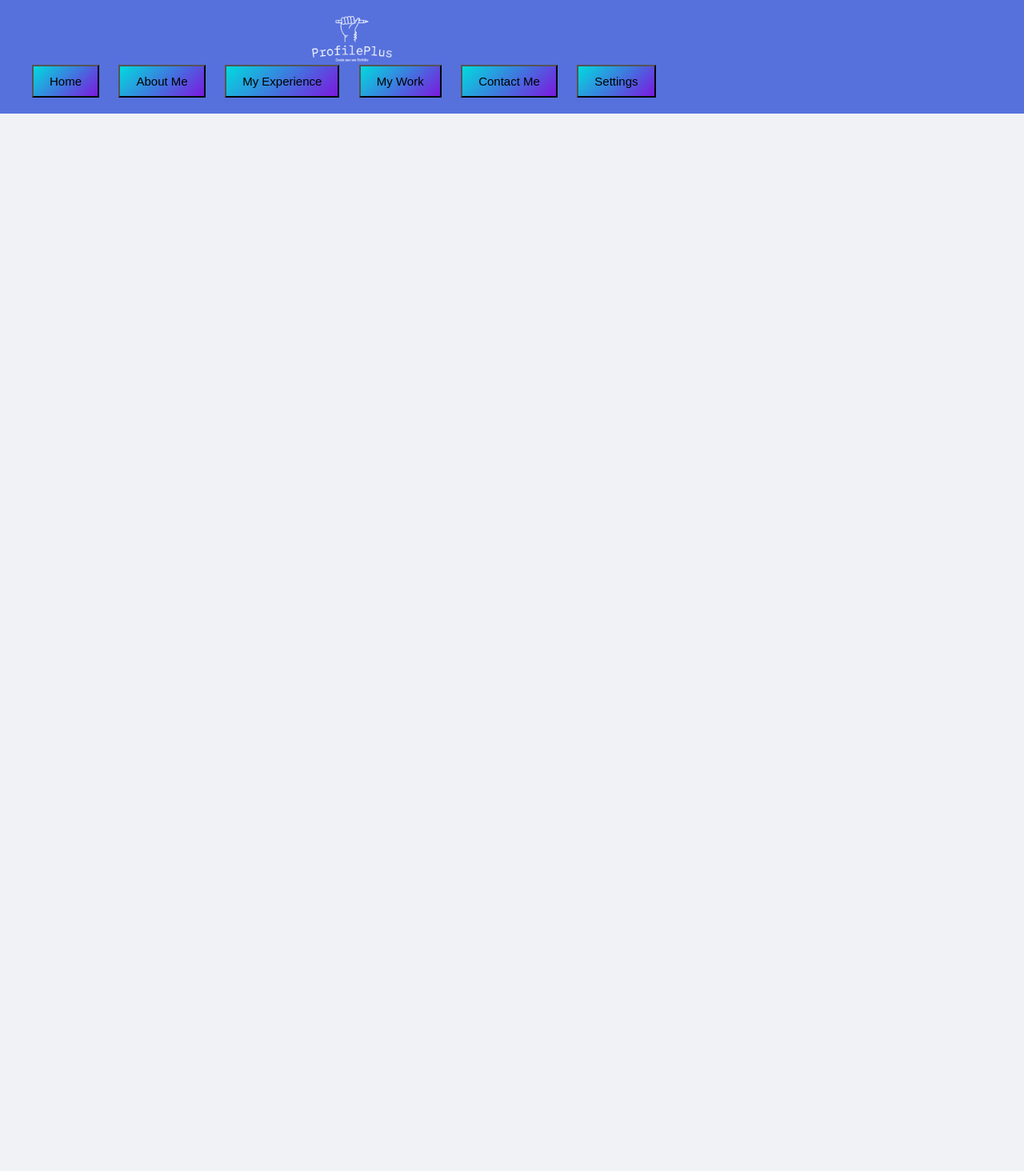
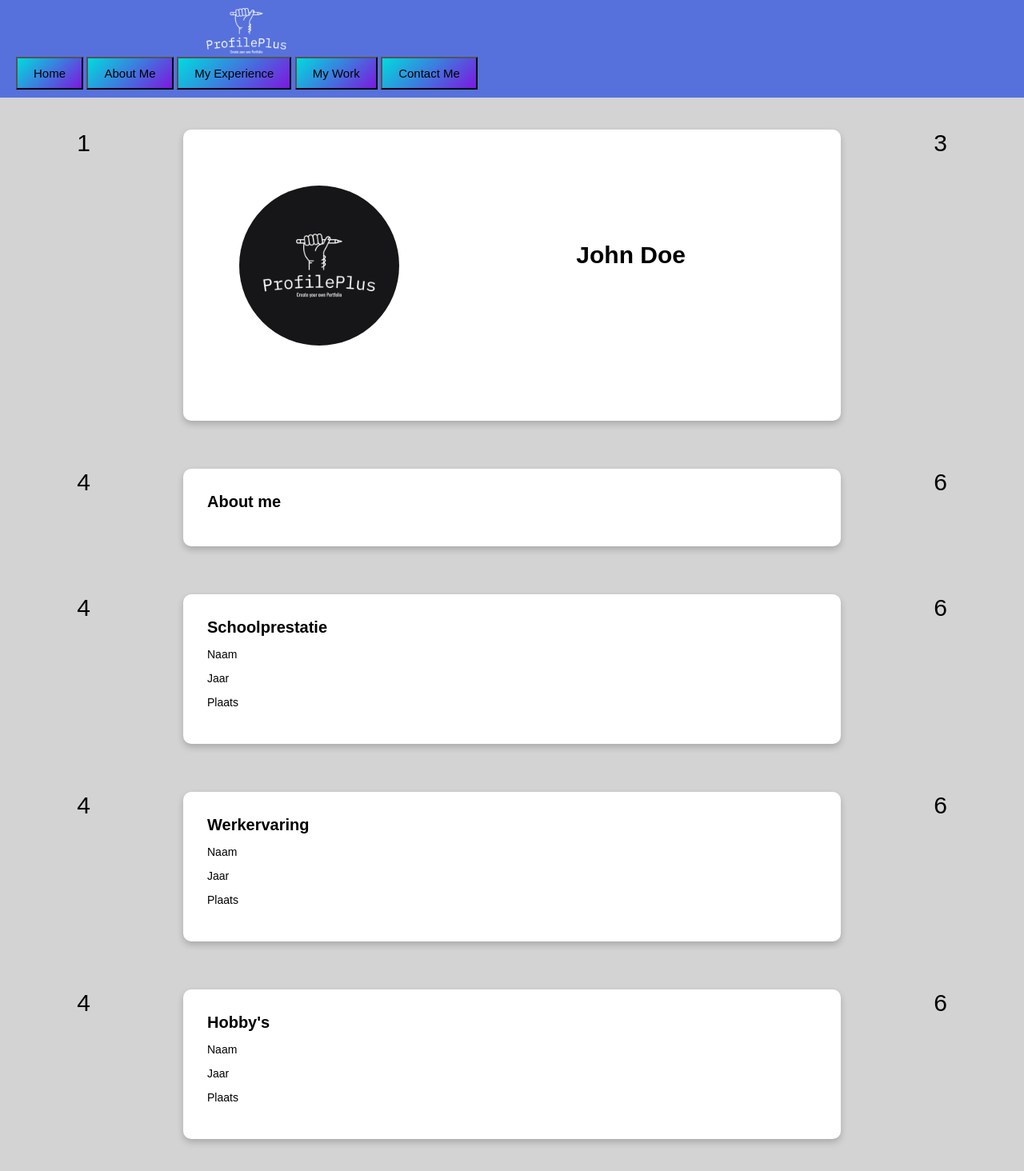
Before and after one commit to pmecpmec/ProfileApp, a PHP site: page /aboutMe.php in a window 1280 px wide. Shown: the whole page at 80% size. Before the commit the page ends 142 px from the top, so only its background shows below. Run offline with PHP 8.4, Linux system fonts and the light colour scheme.

Commit message:
Frontend almost done

```diff
--- a/ProfileApp/aboutMe.php
+++ b/ProfileApp/aboutMe.php
@@ -1,15 +1,91 @@
 <!DOCTYPE html>
 <html lang="en">
-
 <head>
-  <header class="header">
-    <?php require 'navigation/nav.php'
-    ?>
-  </header>
+    <link rel="stylesheet" type="text/css" href="style.css">
+    <meta charset="UTF-8">
+    <meta name="viewport" content="width=device-width, initial-scale=1.0">
+    <title>About Me</title>
+    <header class="header">
+        <nav>
+            <div id="header">
+                <img src="./img/logo-no-background.png" alt="Logo">
+                <center><a href="index.html"><button>Home</button></a>
+                    <a href="aboutMe.html"><button>About Me</button></a>
+                    <a href="experience.html"><button>My Experience</button></a>
+                    <a href="work.html"><button>My Work</button></a>
+                    <a href="contact.html"><button>Contact Me</button></a></header></center>
+    </div>
+    </nav>
+    </header>
 </head>
-
 <body>
 
+<div class="grid-container">
+    <div class="grid-item">1</div>
+    <div class="grid-item">
+        <div class="card">
+            <div class="container">
+                <div class="banner-container">
+                    <div class="banner"><img class="profilePicture" src="img/logo-color.png" alt="Avatar" style="width:200px"></div>
+                    <div class="banner">
+                        <div class="banner-grid-item"><h4>John Doe</h4></div>
+                        <div class="banner-grid-item"></div>
+                    </div>
+                </div>
+            </div>
+        </div>
+    </div>
+
+    <div class="grid-item">3</div>
+    <div class="grid-item">4</div>
+    <div class="grid-item">
+        <div class="card">
+            <div class="container">
+                <b class="title">About me</b>
+                <p></p>
+                <p></p>
+                <p></p>
+            </div>
+        </div>
+    </div>
+    <div class="grid-item">6</div>
+    <div class="grid-item">4</div>
+    <div class="grid-item">
+        <div class="card">
+            <div class="container">
+                <b class="title">Schoolprestatie</b>
+                <p>Naam</p>
+                <p>Jaar</p>
+                <p>Plaats</p>
+            </div>
+        </div>
+    </div>
+    <div class="grid-item">6</div>
+    <div class="grid-item">4</div>
+    <div class="grid-item">
+        <div class="card">
+            <div class="container">
+                <b class="title">Werkervaring</b>
+                <p>Naam</p>
+                <p>Jaar</p>
+                <p>Plaats</p>
+            </div>
+        </div>
+    </div>
+    <div class="grid-item">6</div>
+    <div class="grid-item">4</div>
+    <div class="grid-item">
+        <div class="card">
+            <div class="container">
+                <b class="title">Hobby's</b>
+                <p>Naam</p>
+                <p>Jaar</p>
+                <p>Plaats</p>
+            </div>
+        </div>
+    </div>
+    <div class="grid-item">6</div>
+
+</div>
 </body>
-
 </html>
```
